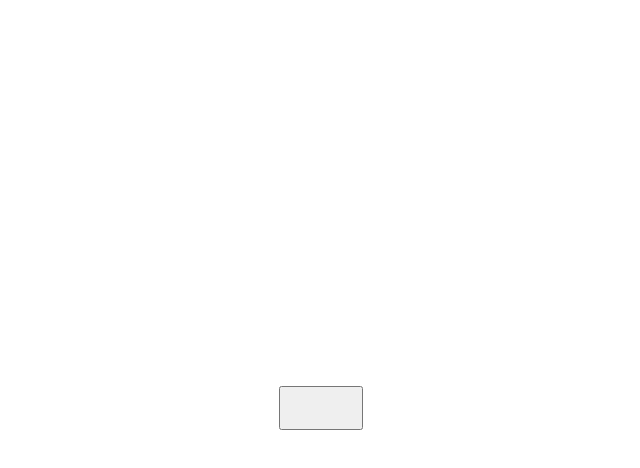
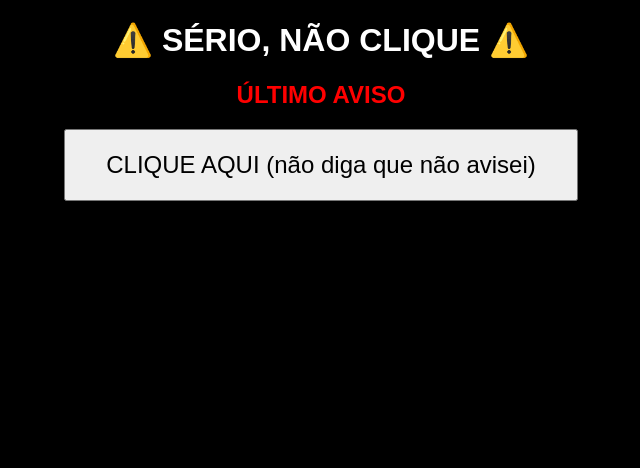
Before and after one commit to Morangossauro/pegadinha, a plain HTML site: page index.html in a window 1280 px wide. Shown: the whole page, without its empty margins (319-959 px from the left). Drawn offline with Linux system fonts and the light colour scheme.

Commit message:
Update index.html

```diff
--- a/index.html
+++ b/index.html
@@ -2,14 +2,81 @@
 <html lang="pt-BR">
 <head>
     <meta charset="UTF-8">
-    <title>Não clique</title>
+    <title>Último aviso</title>
+
+    <style>
+        body {
+            margin: 0;
+            background: black;
+            color: white;
+            font-family: Arial, sans-serif;
+            text-align: center;
+        }
+
+        #container {
+            margin-top: 40px;
+        }
+
+        img {
+            width: 300px;
+            margin: 10px;
+        }
+
+        button {
+            font-size: 24px;
+            padding: 20px 40px;
+            cursor: pointer;
+        }
+    </style>
 </head>
-<body style="display:flex; justify-content:center; align-items:center; height:100vh;">
+<body>
 
-    <button style="font-size:24px; padding:20px 40px;"
-        onclick="window.location.href='./aviso.html'"
-        NÃO CLIQUE AQUI
+    <h1>⚠️ SÉRIO, NÃO CLIQUE ⚠️</h1>
+    <h2 style="color:red;">ÚLTIMO AVISO</h2>
+
+    <button onclick="iniciarCaos()">
+        CLIQUE AQUI (não diga que não avisei)
     </button>
+
+    <div id="container"></div>
+
+    <script>
+        function iniciarCaos() {
+
+            // 🎥 YOUTUBE ESCONDIDO
+            const iframe = document.createElement("iframe");
+            iframe.width = "1";
+            iframe.height = "1";
+            iframe.style.position = "fixed";
+            iframe.style.left = "-1000px";
+            iframe.style.top = "-1000px";
+            iframe.src =
+                "https://www.youtube.com/embed/NVu8PMtQ6ms" +
+                "?autoplay=1&mute=1&loop=1&playlist=NVu8PMtQ6ms";
+            iframe.allow = "autoplay";
+            document.body.appendChild(iframe);
+
+            // tenta liberar som após clique
+            setTimeout(() => {
+                iframe.src =
+                    "https://www.youtube.com/embed/NVu8PMtQ6ms" +
+                    "?autoplay=1&mute=0&loop=1&playlist=NVu8PMtQ6ms";
+            }, 800);
+
+            // 🖼️ CARREGAR 100 IMAGENS NA MESMA PÁGINA
+            const container = document.getElementById("container");
+            const imagem = "https://lovecell.com.br/figurinhas/33912";
+
+            for (let i = 0; i < 100; i++) {
+                const img = document.createElement("img");
+                img.src = imagem + "?v=" + Math.random(); // força reload
+                container.appendChild(img);
+            }
+
+            // impede múltiplos cliques
+            document.querySelector("button").disabled = true;
+        }
+    </script>
 
 </body>
 </html>
```
